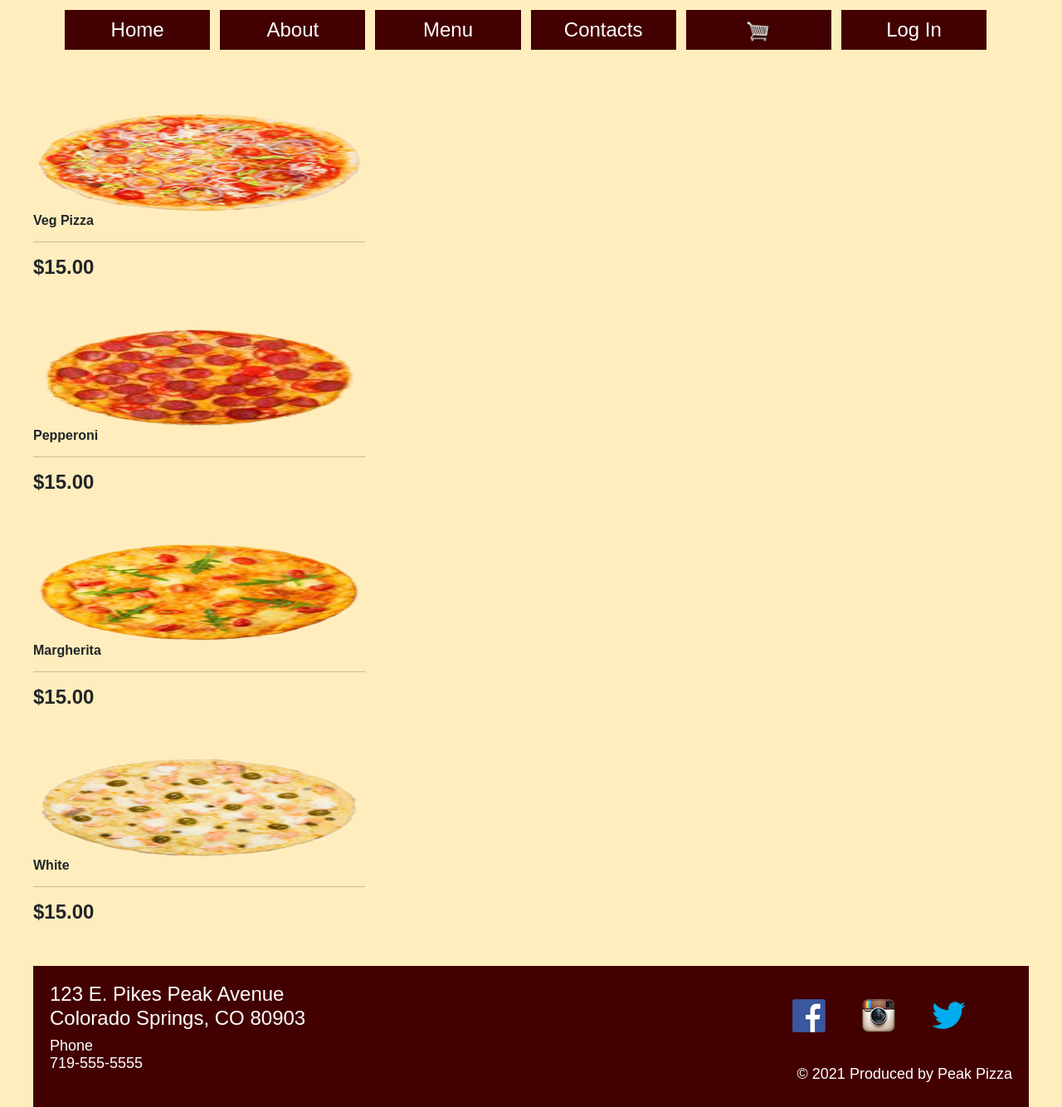
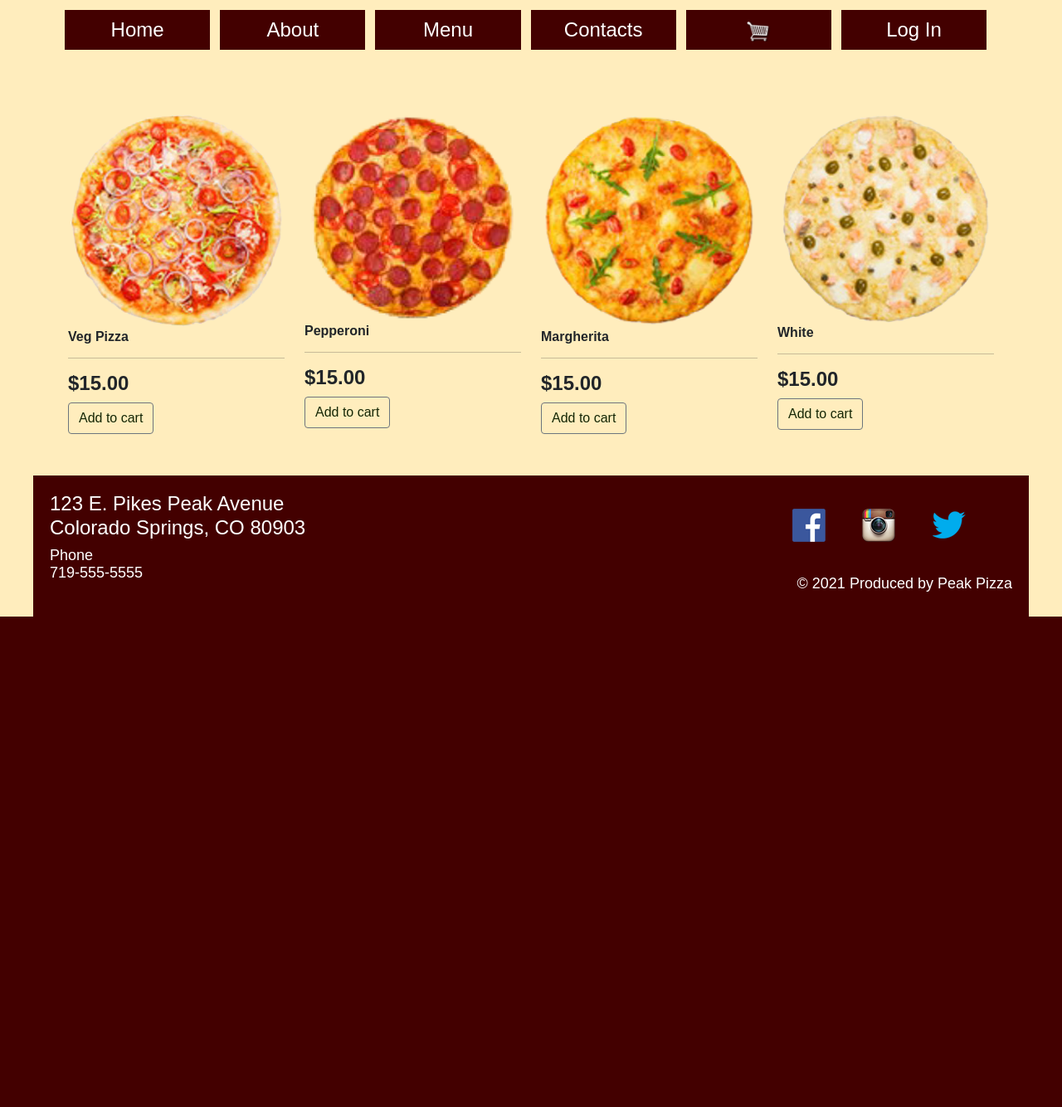
Before and after one commit to joshof79/Pizza_App, a Django app: page /pizza_menu/ in a window 1280 px wide. Shown: the part 354-1688 px from the top of the page at 83% size. After the commit the page ends 1097 px from the top, so only its background shows below. Run offline with Django 3.2, Linux system fonts and the light colour scheme; data comes from the database, SQL or seed files in the repository.

Commit message:
Add files via upload

```diff
--- a/store/templates/store/menu.html
+++ b/store/templates/store/menu.html
@@ -3,17 +3,24 @@
 
 {% block content %}
 <div id="main">
+	<div class="container">
+		<div class="row">
 {% for food in foods %}
-<div class="col-lg-4">
-	<img src="{{food.image.url}}" width="120px" height="120px">
+<div class="col-sm-3">
+	<img src="{{food.image.url}}">
 	<div class="box-element product">
 		<h6><strong>{{food.name}}</strong></h6>
 		<hr>
 
 		<h4><strong>${{food.price|floatformat:2}}</strong></h4>
 	</div>
+	<a href="{{ object.get_add_to_cart_url }}" class="btn btn-outline-secondary" >Add to cart
+	</a>
+
 </div>
 {% endfor %}
 </div>
+</div>
+</div>
 
 {% endblock content %}
```
